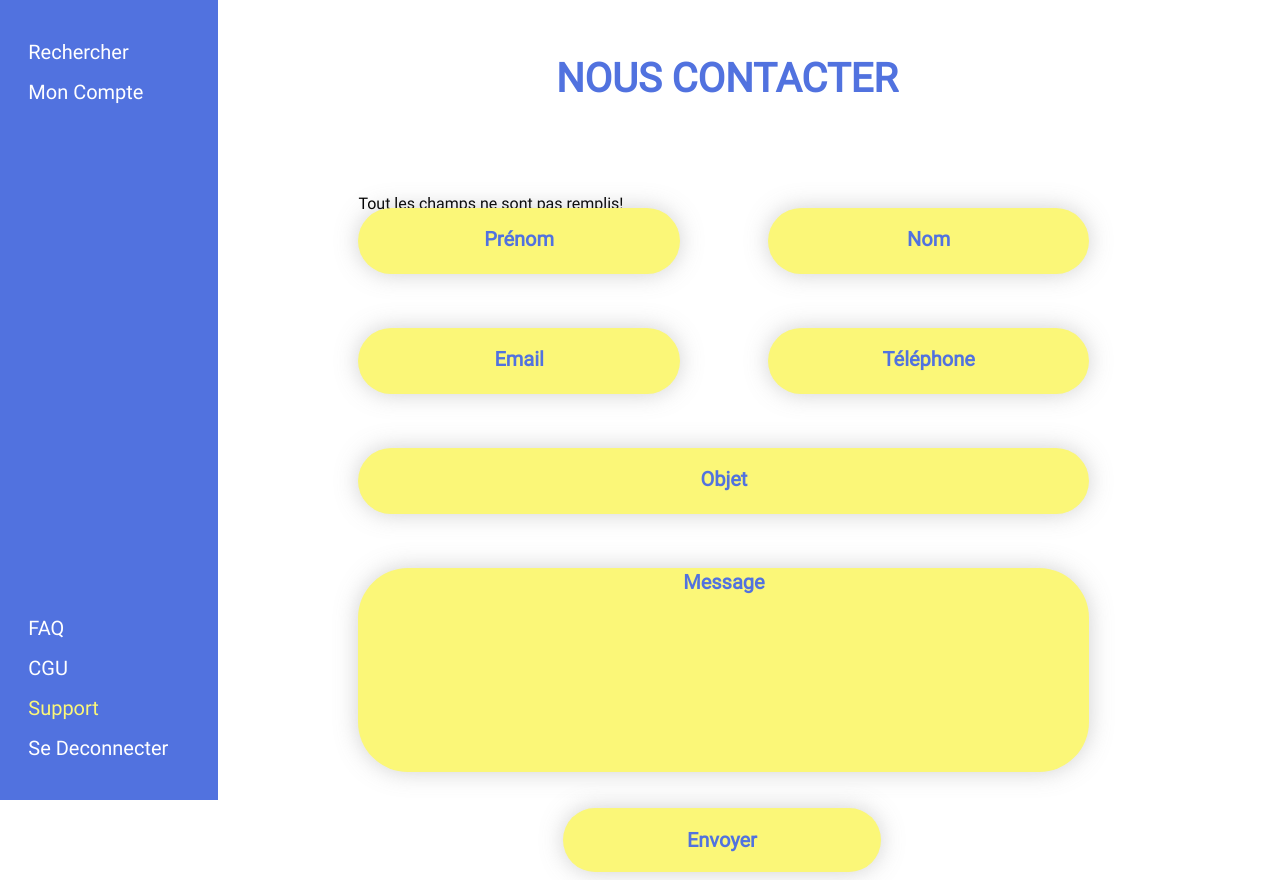
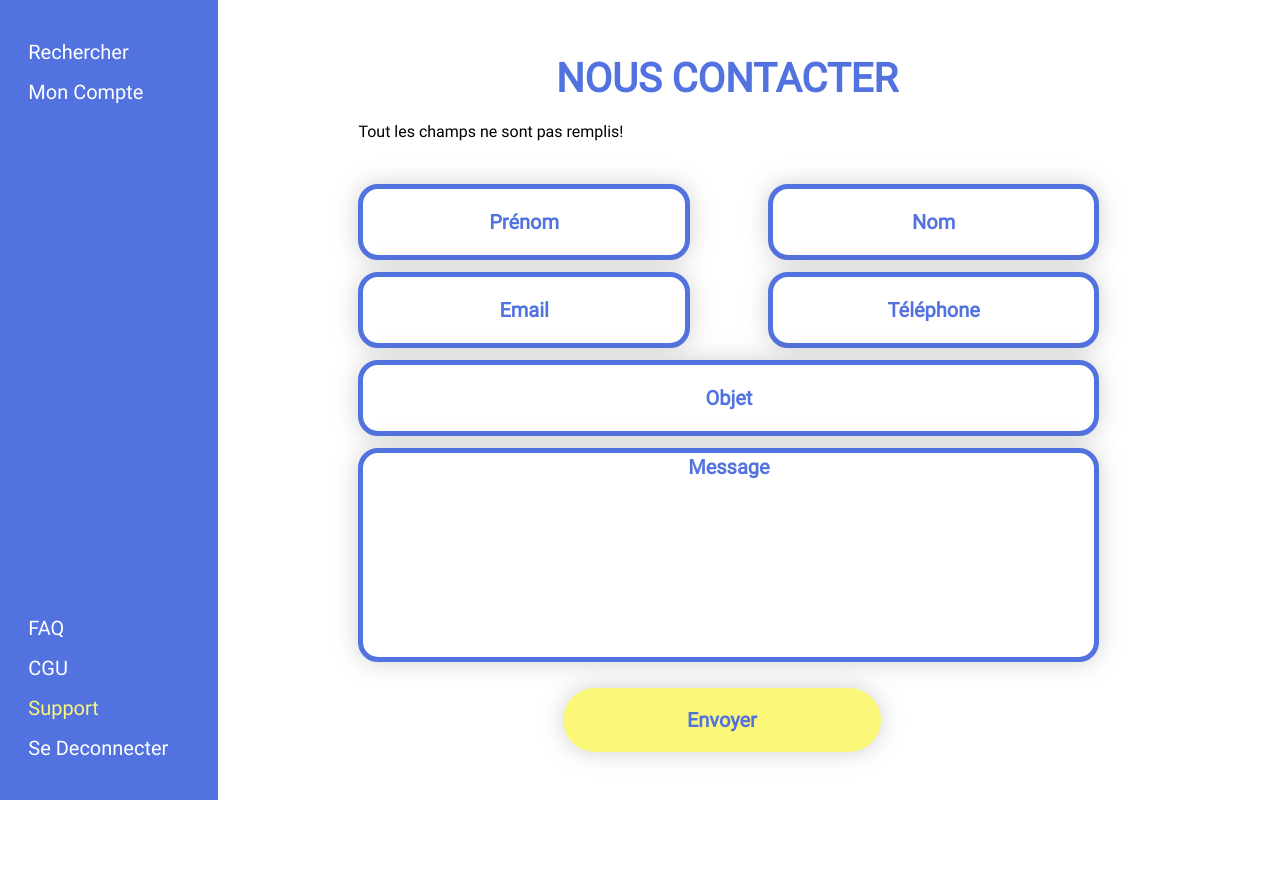
Before and after one commit to ASM-42/Cognitech, a PHP site: page /contact.php in a window 1280 px wide. After the commit the page ends 800 px from the top, so only its background shows below. Run offline with PHP 8.4, Linux system fonts and the light colour scheme.

Commit message:
MAJ détails

```diff
--- a/Cognitech/FAQ.html
+++ b/Cognitech/FAQ.html
@@ -19,7 +19,7 @@
         <a class="support" href="contact.php">Support</a>
         <a class="deconnecter" href="index.html">Se Deconnecter</a>
 
-        <div id="google_translate_element"></div>
+       <!-- <div id="google_translate_element"></div>
         <script type="text/javascript">
             function googleTranslateElementInit() {
                 new google.translate.TranslateElement({pageLanguage: 'fr'}, 'google_translate_element');
@@ -27,7 +27,7 @@
         </script>
 
         <script type="text/javascript" src="//translate.google.com/translate_a/element.js?cb=googleTranslateElementInit"></script>
-
+-->
     </div>
 
 
--- a/Cognitech/contact.php
+++ b/Cognitech/contact.php
@@ -17,7 +17,7 @@
             <a class="support colorActif" href="">Support</a>
             <a class="deconnecter" href="index.html">Se Deconnecter</a>
 
-            <div id="google_translate_element"></div>
+            <!--<div id="google_translate_element"></div>
             <script type="text/javascript">
                 function googleTranslateElementInit() {
                     new google.translate.TranslateElement({pageLanguage: 'fr'}, 'google_translate_element');
@@ -25,7 +25,7 @@
             </script>
 
             <script type="text/javascript" src="//translate.google.com/translate_a/element.js?cb=googleTranslateElementInit"></script>
-
+-->
         </div>
 
         <div class="space">
--- a/Cognitech/inscription_connexion/connexion.css
+++ b/Cognitech/inscription_connexion/connexion.css
@@ -18,7 +18,6 @@
     box-shadow: 0 0 23px 0 rgba(119, 119, 119, 0.34);
     border: 5px solid #5172DF;
 }
-
 
 
 .envoyer{
@@ -56,7 +55,7 @@
 
 
 .main {
-    margin-top: 100px;
+    margin-top: 5%;
     width: 100%;
     text-align: center;
 }
--- a/Cognitech/inscription_connexion/se_connecter.php
+++ b/Cognitech/inscription_connexion/se_connecter.php
@@ -15,7 +15,7 @@
             <input type="email" class="container" name="email" placeholder="Email" required><br>
             <input type="password" class="container" name="pwd" placeholder="Mot de passe" required><br>
             <a class="mdpOublie inscription" href="#">Mot de passe oublié ?</a></br>
-            <button type="submit" name='connexion' class="envoyer" value="Connexion">SE CONNECTER</button>
+            <button type="submit" name='connexion' class="envoyer" value="Connexion">Se connecter</button>
         </form>
         <a href="sinscrire.php" class="inscription">Vous n'avez pas de compte ? Créez en un <b>ici</b></a>
     </div>
@@ -25,14 +25,14 @@
     <a href="../index.html"><i class="material-icons colorBleu" style="font-size: 3em;">home</i></a>
 </div>
 
-<div id="google_translate_element"></div>
+<!--<div id="google_translate_element"></div>
 <script type="text/javascript">
     function googleTranslateElementInit() {
         new google.translate.TranslateElement({pageLanguage: 'fr'}, 'google_translate_element');
     }
 </script>
 
-<script type="text/javascript" src="//translate.google.com/translate_a/element.js?cb=googleTranslateElementInit"></script>
+<script type="text/javascript" src="//translate.google.com/translate_a/element.js?cb=googleTranslateElementInit"></script>-->
 
 </body>
 </html>
--- a/Cognitech/inscription_connexion/sinscrire.php
+++ b/Cognitech/inscription_connexion/sinscrire.php
@@ -36,7 +36,7 @@
 </div>
 
 
-<div id="google_translate_element"></div>
+<!--<div id="google_translate_element"></div>
 <script type="text/javascript">
     function googleTranslateElementInit() {
         new google.translate.TranslateElement({pageLanguage: 'fr'}, 'google_translate_element');
@@ -44,6 +44,6 @@
 </script>
 
 <script type="text/javascript" src="//translate.google.com/translate_a/element.js?cb=googleTranslateElementInit"></script>
-
+-->
 </body>
 </html>
--- a/Cognitech/nous-contacter.css
+++ b/Cognitech/nous-contacter.css
@@ -1,5 +1,6 @@
 body {
     height: auto;
+    overflow: hidden;
 }
 
 .space{
@@ -13,7 +14,6 @@ body {
     width: 80%;
     height: 100%;
     margin: 0 auto;
-    margin-top: 7%;
 }
 
 ::placeholder {
@@ -27,70 +27,75 @@ body {
 .prenom{
     width: 31%;
     height: 8%;
-    background-color: #FBF778;
+    font-family: Roboto;
+    color: #5172DF;
     position: absolute;
-    top: 25%;
-    border-radius: 50px;
+    top: 22%;
+    border-radius: 20px;
     box-shadow: 0 0 23px 0 rgba(119, 119, 119, 0.34);
-    border: none;
+    border: 5px solid #5172DF;
 }
 
 .nom{
     width: 31%;
     height: 8%;
-    background-color: #FBF778;
+    font-family: Roboto;
+    color: #5172DF;
     position: absolute;
-    top: 25%;
+    top: 22%;
     left: 50%;
-    border-radius: 50px;
+    border-radius: 20px;
     box-shadow: 0 0 23px 0 rgba(119, 119, 119, 0.34);
-    border: none;
+    border: 5px solid #5172DF;
 }
 
 .email{
     width: 31%;
     height: 8%;
-    background-color: #FBF778;
+    font-family: Roboto;
+    color: #5172DF;
     position: absolute;
-    top: 40%;
-    border-radius: 50px;
+    top: 33%;
+    border-radius: 20px;
     box-shadow: 0 0 23px 0 rgba(119, 119, 119, 0.34);
-    border: none;
+    border: 5px solid #5172DF;
 }
 
 .telephone{
     width: 31%;
     height: 8%;
-    background-color: #FBF778;
+    font-family: Roboto;
+    color: #5172DF;
     position: absolute;
-    top: 40%;
+    top: 33%;
     left: 50%;
-    border-radius: 50px;
+    border-radius: 20px;
     box-shadow: 0 0 23px 0 rgba(119, 119, 119, 0.34);
-    border: none;
-
+    border: 5px solid #5172DF;
 }
 
 .objet{
     width: 71%;
     height: 8%;
-    background-color: #FBF778;
+    font-family: Roboto;
+    color: #5172DF;
     position: absolute;
-    top: 55%;
-    border-radius: 50px;
+    top: 44%;
+    border-radius: 20px;
     box-shadow: 0 0 23px 0 rgba(119, 119, 119, 0.34);
-    border: none;
+    border: 5px solid #5172DF;
 }
 
 .message{
     width: 71%;
     height: 25%;
-    background-color: #FBF778;
+    font-family: Roboto;
+    color: #5172DF;
     position: absolute;
-    top: 70%;
-    border-radius: 50px;
+    top: 55%;
+    border-radius: 20px;
     box-shadow: 0 0 23px 0 rgba(119, 119, 119, 0.34);
-    border: none;
+    border: 5px solid #5172DF;
 }
 
 .envoyer{
@@ -103,13 +108,17 @@ body {
     font-weight: bold;
     font-size: 20px;
     position: absolute;
-    top: 100%;
+    top: 85%;
     border-radius: 50px;
     box-shadow: 0 0 23px 0 rgba(119, 119, 119, 0.34);
     border: none;
 }
 
 input {
+    font-family: Roboto;
+    font-weight: bold;
+    font-size: 20px;
+    color: #5172DF;
     text-align: center;
 }
 
--- a/Cognitech/pageProfil.css
+++ b/Cognitech/pageProfil.css
@@ -20,7 +20,7 @@
 
 .headerProfil {
     width: 100%;
-    height: 3em;
+    height: 10%;
     border: 0px;
     font-size: 30px;
     color:#5172DF;
--- a/Cognitech/profil.php
+++ b/Cognitech/profil.php
@@ -27,7 +27,7 @@ $result = $sql -> fetch();
     <a class="support" href="contact.php">Support</a>
     <a class="deconnecter" href="index.html">Se Deconnecter</a>
 
-    <div id="google_translate_element"></div>
+    <!--<div id="google_translate_element"></div>
     <script type="text/javascript">
         function googleTranslateElementInit() {
             new google.translate.TranslateElement({pageLanguage: 'fr'}, 'google_translate_element');
@@ -35,7 +35,7 @@ $result = $sql -> fetch();
     </script>
 
     <script type="text/javascript" src="//translate.google.com/translate_a/element.js?cb=googleTranslateElementInit"></script>
-
+-->
 </div>
 <div class="pageProfil">
     <div class = "profil">
--- a/Cognitech/rechercher.php
+++ b/Cognitech/rechercher.php
@@ -34,7 +34,7 @@ $sql = $connexion->query(
     <a class="support" href="contact.php">Support</a>
     <a class="deconnecter" href="index.html">Se Deconnecter</a>
 
-    <div id="google_translate_element"></div>
+   <!-- <div id="google_translate_element"></div>
     <script type="text/javascript">
         function googleTranslateElementInit() {
             new google.translate.TranslateElement({pageLanguage: 'fr'}, 'google_translate_element');
@@ -42,7 +42,7 @@ $sql = $connexion->query(
     </script>
 
     <script type="text/javascript" src="//translate.google.com/translate_a/element.js?cb=googleTranslateElementInit"></script>
-
+-->
 
 </div>
 
```
Also changed, not shown: Cognitech/rechercher.css (+6 -6 lines).
